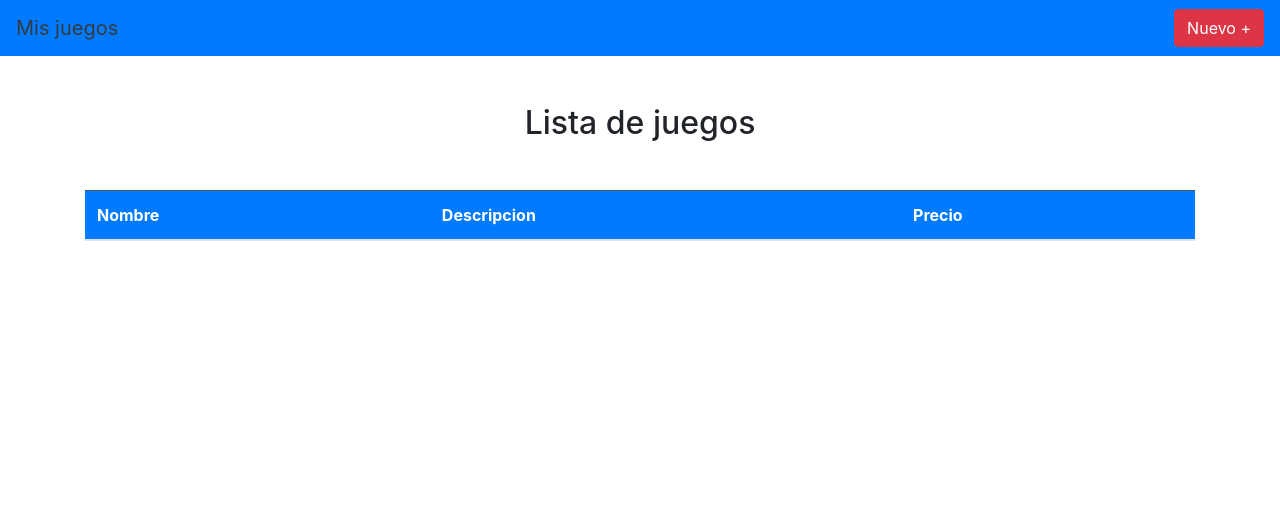
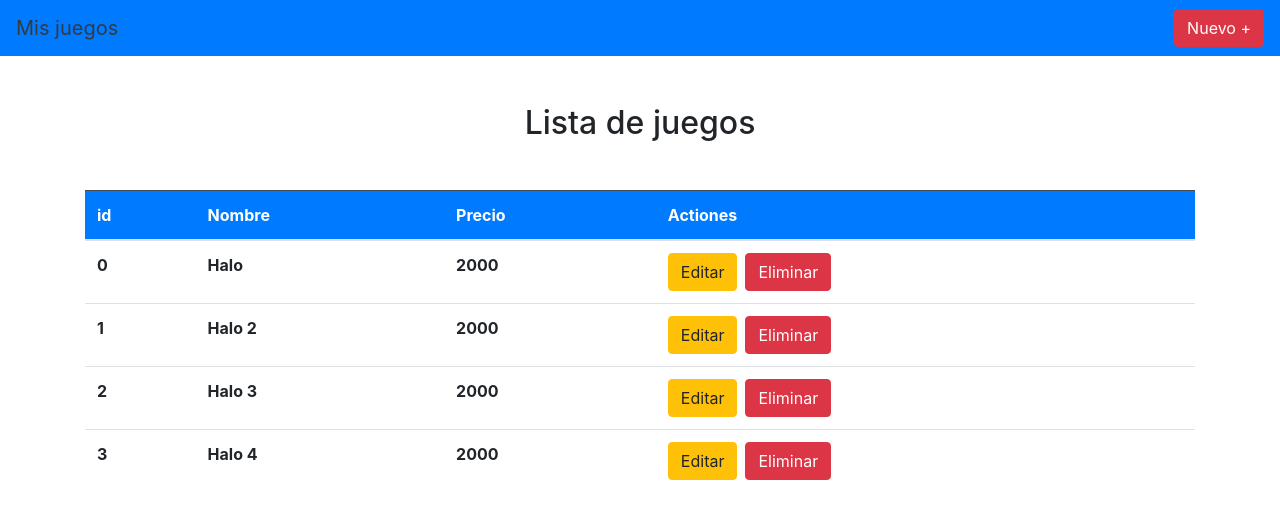
Before and after one commit to ArielMD/React-Redux, a React app: page / in a window 1280 px wide. Shown: the top 518 px of the page. Built offline with nearby package versions, Linux system fonts and the light colour scheme.

Commit message:
feat: Agregar y mostrar los juegos del state

```diff
--- a/package.json
+++ b/package.json
@@ -19,7 +19,8 @@
     "react-redux": "^7.2.1",
     "react-router-dom": "^5.2.0",
     "redux": "^4.0.5",
-    "redux-thunk": "^2.3.0"
+    "redux-thunk": "^2.3.0",
+    "sweetalert2": "^10.2.0"
   },
   "devDependencies": {
     "@babel/core": "^7.11.6",
--- /dev/null
+++ b/src/Components/Game.js
@@ -0,0 +1,23 @@
+import React from "react";
+import PropTypes from "prop-types";
+
+const Game = ({ id, nombre, precio }) => {
+  return (
+    <tr key={id}>
+      <th>{id}</th>
+      <th>{nombre}</th>
+      <th>{precio}</th>
+      <th>
+        <button className="btn btn-warning mr-2">Editar</button>
+        <button className="btn btn-danger">Eliminar</button>
+      </th>
+    </tr>
+  );
+};
+
+Game.propTypes = {
+  id: PropTypes.number,
+  precio: PropTypes.number,
+  nombre: PropTypes.string,
+};
+export default Game;
--- a/src/Components/Juegos.js
+++ b/src/Components/Juegos.js
@@ -1,18 +1,40 @@
-import React from "react";
+import React, { useEffect } from "react";
+import { useSelector, useDispatch } from "react-redux";
+import { obtenerJuegos } from "../redux/actions/gamesActions";
+import Game from "./Game";
 
 const Juegos = () => {
+  const { games } = useSelector((state) => state.games);
+  const dispatch = useDispatch();
+
+  useEffect(() => {
+    dispatch(obtenerJuegos());
+  }, []);
+
   return (
     <React.Fragment>
       <h2 className="text-center my-5">Lista de juegos</h2>
       <table className="table">
         <thead className="bg-primary table-dark">
           <tr>
+            <th scope="col">id</th>
             <th scope="col">Nombre</th>
-            <th scope="col">Descripcion</th>
             <th scope="col">Precio</th>
+            <th scope="col">Actiones</th>
           </tr>
         </thead>
-        <tbody></tbody>
+        <tbody>
+          {games.map((game, id) => {
+            return (
+              <Game
+                key={id}
+                id={id}
+                nombre={game.nombre}
+                precio={game.precio}
+              />
+            );
+          })}
+        </tbody>
       </table>
     </React.Fragment>
   );
--- a/src/redux/actions/gamesActions.js
+++ b/src/redux/actions/gamesActions.js
@@ -2,32 +2,58 @@ import {
   AGREGAR_JUEGO,
   AGREGAR_JUEGO_ERROR,
   AGREGAR_JUEGO_EXITO,
+  OBTENER_JUEGOS_ERROR,
+  OBTENER_JUEGOS_EXITO,
 } from "../../types/index";
+
+import Swal from "sweetalert2";
+
+const games = [
+  { nombre: "Halo", precio: 2000 },
+  { nombre: "Halo 2", precio: 2000 },
+  { nombre: "Halo 3", precio: 2000 },
+  { nombre: "Halo 4", precio: 2000 },
+];
 
 export const crearNuevoJuego = (juego) => {
   return (distpach) => {
     distpach({
       type: AGREGAR_JUEGO,
     });
+    try {
+      distpach({
+        type: AGREGAR_JUEGO_EXITO,
+        payload: juego,
+      });
 
-    try {
-      distpach(agregarJuegoExito(juego));
+      Swal.fire("Correcto", "El juego se agrego correctamente", "success");
     } catch (error) {
-      console.log(error);
-      distpach(agregarJuegoError(true));
+      distpach({
+        type: AGREGAR_JUEGO_ERROR,
+        payload: true,
+      });
+
+      Swal.fire({
+        icon: "error",
+        tittle: "Hubo un error",
+        text: "No se ha podido guargar el juego, intentalo de nuevo",
+      });
     }
   };
 };
 
-// const agregarJuego = () => ({
-//   type: AGREGAR_JUEGO,
-// });
-
-const agregarJuegoExito = (juego) => ({
-  type: AGREGAR_JUEGO_EXITO,
-  payload: juego,
-});
-
-const agregarJuegoError = () => ({
-  type: AGREGAR_JUEGO_ERROR,
-});
+export const obtenerJuegos = () => {
+  return (distpach) => {
+    try {
+      distpach({
+        type: OBTENER_JUEGOS_EXITO,
+        payload: games,
+      });
+    } catch (error) {
+      distpach({
+        type: OBTENER_JUEGOS_ERROR,
+        payload: true,
+      });
+    }
+  };
+};
--- a/src/redux/reducers/gamesReducer.js
+++ b/src/redux/reducers/gamesReducer.js
@@ -2,11 +2,13 @@ import {
   AGREGAR_JUEGO,
   AGREGAR_JUEGO_ERROR,
   AGREGAR_JUEGO_EXITO,
+  OBTENER_JUEGOS_ERROR,
+  OBTENER_JUEGOS_EXITO,
 } from "../../types/index";
 
 const initialState = {
   games: [],
-  error: null,
+  error: false,
   loading: false,
 };
 
@@ -25,10 +27,25 @@ export default function (state = initialState, action) {
         games: [...state.games, action.payload],
       };
 
+    case OBTENER_JUEGOS_ERROR:
     case AGREGAR_JUEGO_ERROR:
       return {
         ...state,
+        loading: false,
+        error: action.payload,
       };
+
+    case OBTENER_JUEGOS_EXITO:
+      if (state.games.length === 0) {
+        return {
+          ...state,
+          loading: false,
+          games: action.payload,
+        };
+      } else {
+        return state;
+      }
+
     default:
       return state;
   }
--- a/src/types/index.js
+++ b/src/types/index.js
@@ -1,3 +1,6 @@
 export const AGREGAR_JUEGO = "AGREGAR_JUEGO";
 export const AGREGAR_JUEGO_EXITO = "AGREGAR_JUEGO_EXITO";
 export const AGREGAR_JUEGO_ERROR = "AGREGAR_JUEGO_ERROR ";
+
+export const OBTENER_JUEGOS_EXITO = "OBTENER_JUEGOS_EXITO";
+export const OBTENER_JUEGOS_ERROR = "OBTENER_JUEGOS_ERROR";
```
Also changed, not shown: src/Components/NuevoJuego.js (+6 -2 lines), 1 other file (tests, documents, lock files or other folders).
